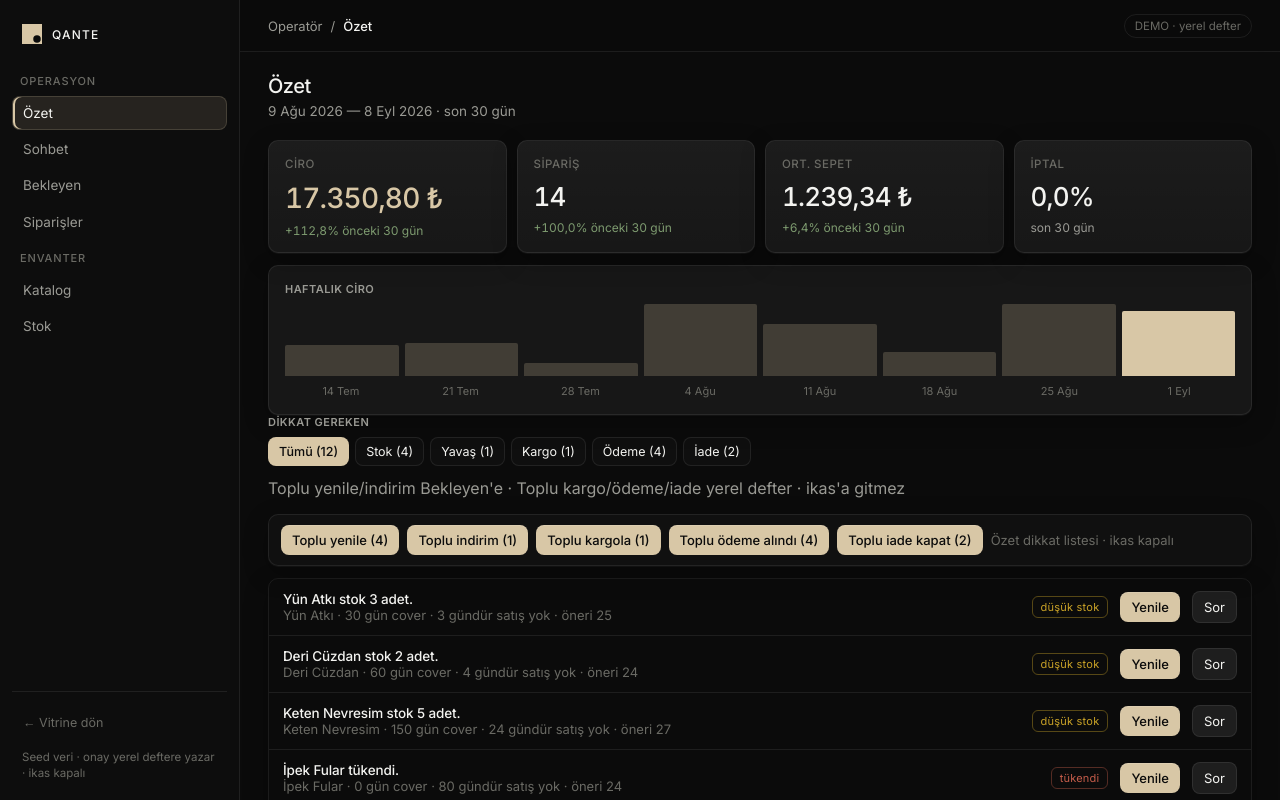
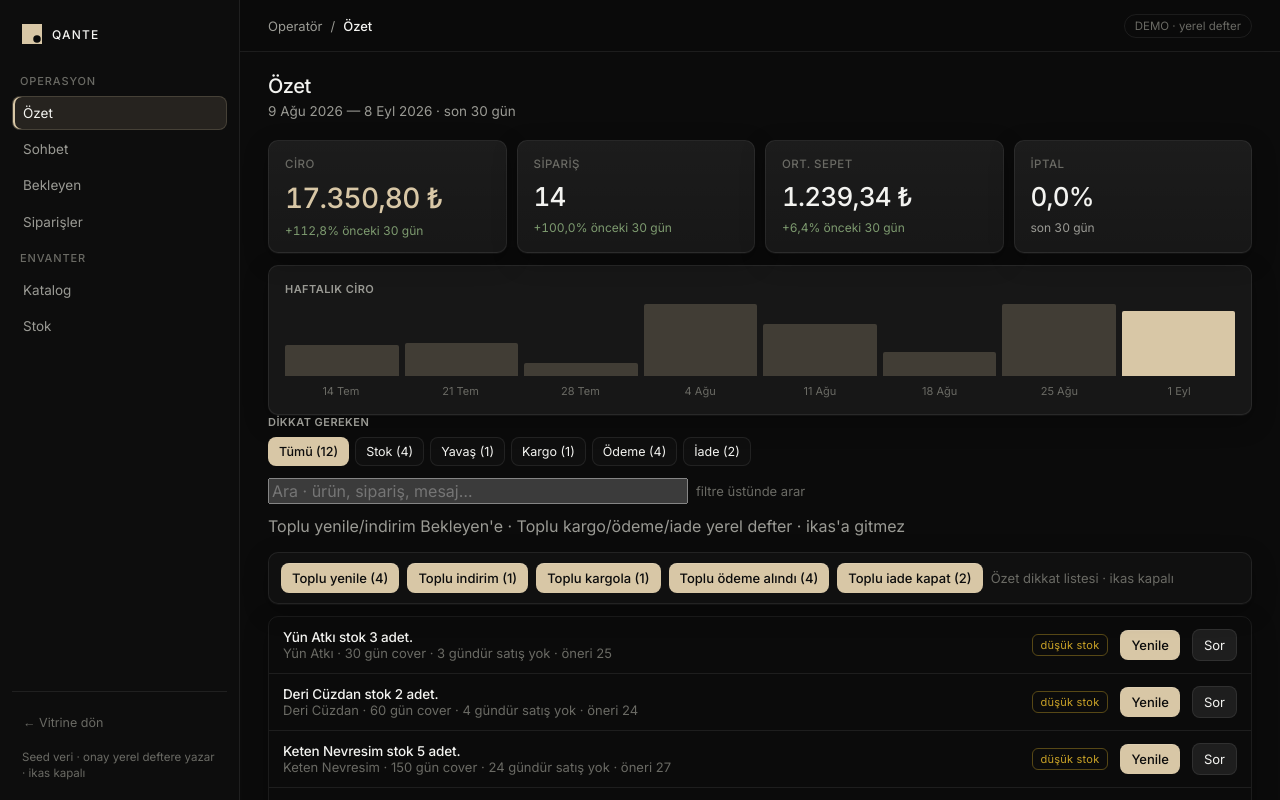
Before and after one commit to mattiasadem/qante-commerce, a Next.js app in the folder web/: page /merchant in a window 1280 px wide. Shown: the top 800 px of the page. Built offline with nearby package versions, Linux system fonts and the light colour scheme.

Commit message:
Add Ozet text search (product/order/message over kind chips)

```diff
--- a/web/components/ui-merchant-metrics-alert.tsx
+++ b/web/components/ui-merchant-metrics-alert.tsx
@@ -7,26 +7,35 @@ import {
   OZET_FILTERS,
   alertKey,
   alertMatchesOzet,
+  alertMatchesOzetQuery,
   issueAction,
   issueMatchesOzet,
+  issueMatchesOzetQuery,
   type OzetFilterId,
 } from "@/components/ui-merchant-metrics-filters";
 import { useOzetAlertActions } from "@/components/ui-merchant-metrics-actions";
 
 export function AlertList({ alerts, issues }: { alerts: Alert[]; issues: Issue[] }) {
   const [filter, setFilter] = useState<OzetFilterId>("all");
+  const [q, setQ] = useState("");
   const {
     busy, flash, flashHref, visibleAlerts: aliveAlerts, visibleIssues: aliveIssues,
     act, bulkOrders, stageRestock, stagePrice, stageRestockAll, stagePriceAll,
   } = useOzetAlertActions(alerts, issues, filter);
 
   const visibleAlerts = useMemo(
-    () => aliveAlerts.filter((a) => alertMatchesOzet(a, filter)),
-    [aliveAlerts, filter],
+    () =>
+      aliveAlerts
+        .filter((a) => alertMatchesOzet(a, filter))
+        .filter((a) => alertMatchesOzetQuery(a, q)),
+    [aliveAlerts, filter, q],
   );
   const visibleIssues = useMemo(
-    () => aliveIssues.filter((i) => issueMatchesOzet(i, filter)),
-    [aliveIssues, filter],
+    () =>
+      aliveIssues
+        .filter((i) => issueMatchesOzet(i, filter))
+        .filter((i) => issueMatchesOzetQuery(i, q)),
+    [aliveIssues, filter, q],
   );
 
   const restockIds = useMemo(
@@ -43,16 +52,18 @@ export function AlertList({ alerts, issues }: { alerts: Alert[]; issues: Issue[]
   const hasBulk = restockIds.length > 0 || discountIds.length > 0 || shipIds.length > 0 || payIds.length > 0 || returnIds.length > 0;
 
   const filterCounts = useMemo(() => {
+    const alertsForCount = aliveAlerts.filter((a) => alertMatchesOzetQuery(a, q));
+    const issuesForCount = aliveIssues.filter((i) => issueMatchesOzetQuery(i, q));
     const c: Record<OzetFilterId, number> = {
-      all: aliveAlerts.length + aliveIssues.length,
-      stock: aliveAlerts.filter((a) => a.kind === "low_stock" || a.kind === "out_of_stock").length,
-      slow: aliveAlerts.filter((a) => a.kind === "slow_mover").length,
-      unshipped: aliveIssues.filter((i) => i.kind === "unshipped").length,
-      pending_payment: aliveIssues.filter((i) => i.kind === "pending_payment").length,
-      return_open: aliveIssues.filter((i) => i.kind === "return_open").length,
+      all: alertsForCount.length + issuesForCount.length,
+      stock: alertsForCount.filter((a) => a.kind === "low_stock" || a.kind === "out_of_stock").length,
+      slow: alertsForCount.filter((a) => a.kind === "slow_mover").length,
+      unshipped: issuesForCount.filter((i) => i.kind === "unshipped").length,
+      pending_payment: issuesForCount.filter((i) => i.kind === "pending_payment").length,
+      return_open: issuesForCount.filter((i) => i.kind === "return_open").length,
     };
     return c;
-  }, [aliveAlerts, aliveIssues]);
+  }, [aliveAlerts, aliveIssues, q]);
 
   return (
     <>
@@ -70,6 +81,24 @@ export function AlertList({ alerts, issues }: { alerts: Alert[]; issues: Issue[]
             {filterCounts[f.id] ? ` (${filterCounts[f.id]})` : ""}
           </button>
         ))}
+      </div>
+      <div className="ops-search" data-cta="ozet-search" style={{ marginTop: 0, marginBottom: 12, display: "flex", gap: 8, alignItems: "center", flexWrap: "wrap" }}>
+        <input
+          className="input"
+          type="search"
+          value={q}
+          onChange={(e) => setQ(e.target.value.slice(0, 80))}
+          placeholder="Ara · ürün, sipariş, mesaj…"
+          aria-label="Özet ara"
+          data-cta="ozet-search-input"
+          style={{ flex: "1 1 220px", maxWidth: 420 }}
+        />
+        {q.trim() ? (
+          <button className="btn btn-sm" type="button" data-cta="ozet-search-clear" onClick={() => setQ("")}>
+            Temizle
+          </button>
+        ) : null}
+        <span className="faint">{q.trim() ? `${visibleAlerts.length + visibleIssues.length} kayıt` : "filtre üstünde arar"}</span>
       </div>
       {flash ? (
         <p className="muted">
@@ -161,7 +190,16 @@ export function AlertList({ alerts, issues }: { alerts: Alert[]; issues: Issue[]
             </div>
           );
         })}
-        {visibleAlerts.length === 0 && visibleIssues.length === 0 ? <div className="list-row"><span className="muted">Dikkat gerektiren kayıt yok.</span></div> : null}
+        {visibleAlerts.length === 0 && visibleIssues.length === 0 ? (
+          <div className="list-row">
+            <span className="muted">{q.trim() ? "Aramada dikkat kaydı yok." : "Dikkat gerektiren kayıt yok."}</span>
+            {q.trim() ? (
+              <button className="chip" type="button" data-cta="ozet-search-clear-empty" onClick={() => setQ("")}>
+                Aramayı temizle
+              </button>
+            ) : null}
+          </div>
+        ) : null}
       </div>
     </>
   );
--- a/web/components/ui-merchant-metrics-filters.ts
+++ b/web/components/ui-merchant-metrics-filters.ts
@@ -34,3 +34,41 @@ export function issueAction(kind: string): { action: string; label: string } | n
   if (kind === "return_open") return { action: "close_return", label: "İade kapat" };
   return null;
 }
+
+/** Case-insensitive match on product / message / kind aliases for Özet alerts. */
+export function alertMatchesOzetQuery(a: Alert, q: string): boolean {
+  const needle = q.trim().toLocaleLowerCase("tr-TR");
+  if (!needle) return true;
+  const hay = [a.product_id, a.product_name, a.message ?? "", a.kind]
+    .join(" ")
+    .toLocaleLowerCase("tr-TR");
+  if (hay.includes(needle)) return true;
+  const aliases =
+    a.kind === "out_of_stock"
+      ? "tükendi tukendi"
+      : a.kind === "low_stock"
+        ? "düşük dusuk stok"
+        : a.kind === "slow_mover"
+          ? "yavaş yavas indirim"
+          : "";
+  return needle.length >= 3 && aliases.includes(needle);
+}
+
+/** Case-insensitive match on order id / message / kind aliases for Özet issues. */
+export function issueMatchesOzetQuery(i: Issue, q: string): boolean {
+  const needle = q.trim().toLocaleLowerCase("tr-TR");
+  if (!needle) return true;
+  const hay = [i.order_id, i.message ?? "", i.kind, String(i.total ?? "")]
+    .join(" ")
+    .toLocaleLowerCase("tr-TR");
+  if (hay.includes(needle)) return true;
+  const aliases =
+    i.kind === "unshipped"
+      ? "kargo kargola"
+      : i.kind === "pending_payment"
+        ? "ödeme odeme"
+        : i.kind === "return_open"
+          ? "iade"
+          : "";
+  return needle.length >= 3 && aliases.includes(needle);
+}
```
